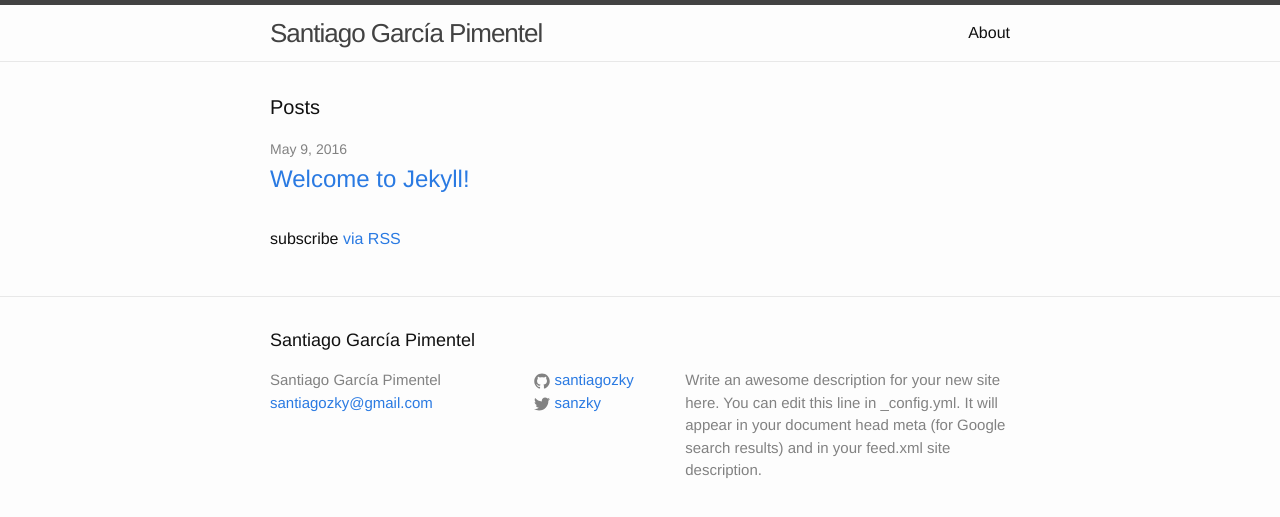
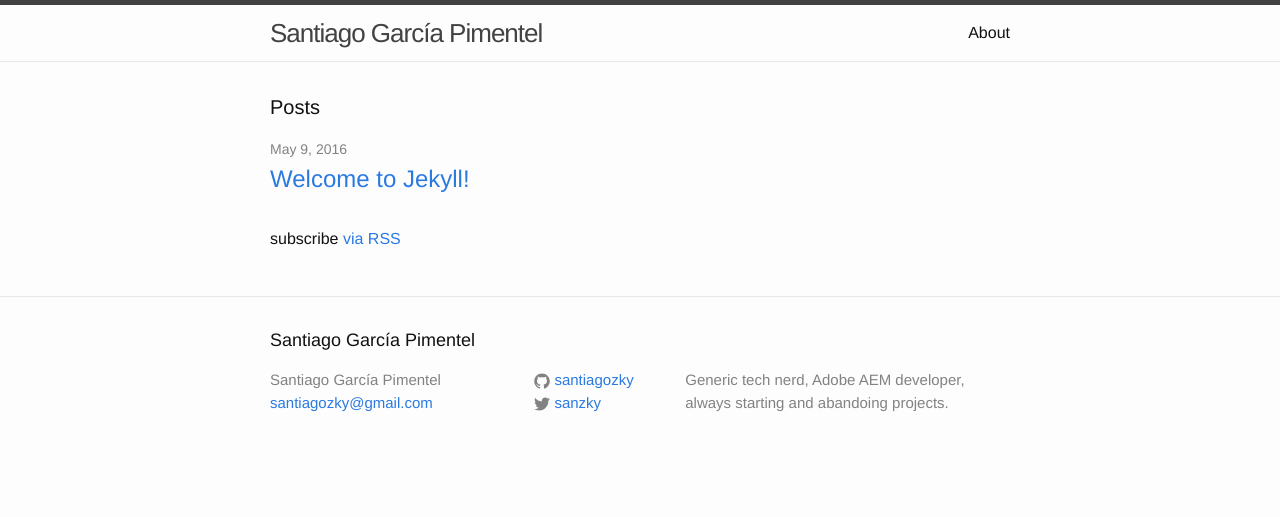
Before and after one commit to santiagozky/santiagozky.github.io, a Jekyll site: the page built from index.html, in a window 1280 px wide. Shown: the top 517 px of the page. Built offline with Jekyll 4.4.1, drawn with Linux system fonts in a browser that asks for light colours.

Commit message:
update description

```diff
--- a/_config.yml
+++ b/_config.yml
@@ -9,11 +9,9 @@
 title: Santiago García Pimentel
 email: santiagozky@gmail.com
 description: > # this means to ignore newlines until "baseurl:"
-  Write an awesome description for your new site here. You can edit this
-  line in _config.yml. It will appear in your document head meta (for
-  Google search results) and in your feed.xml site description.
+  Generic tech nerd, Adobe AEM developer, always starting and abandoing projects.
 baseurl: "" # the subpath of your site, e.g. /blog
-url: "http://yourdomain.com" # the base hostname & protocol for your site
+url: "http://santiagozky.com" # the base hostname & protocol for your site
 twitter_username: sanzky
 github_username:  santiagozky
 
```
